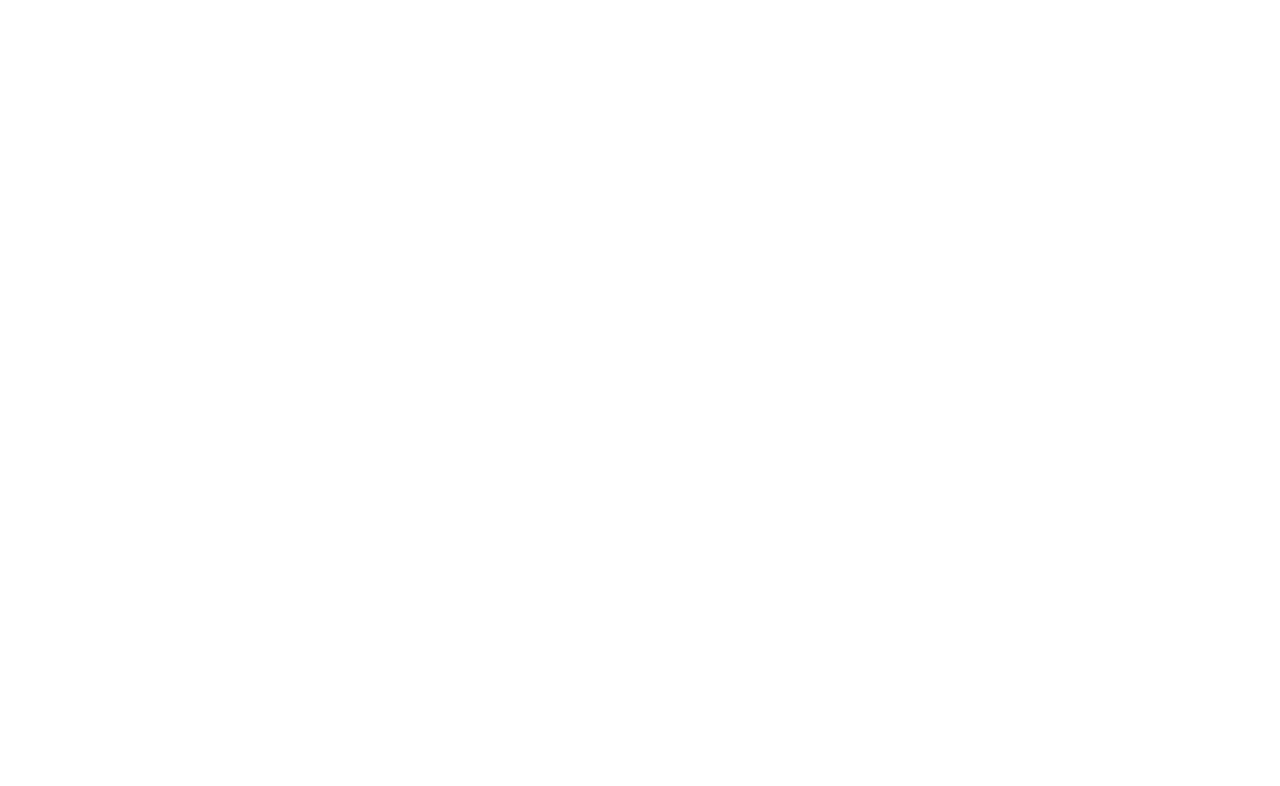
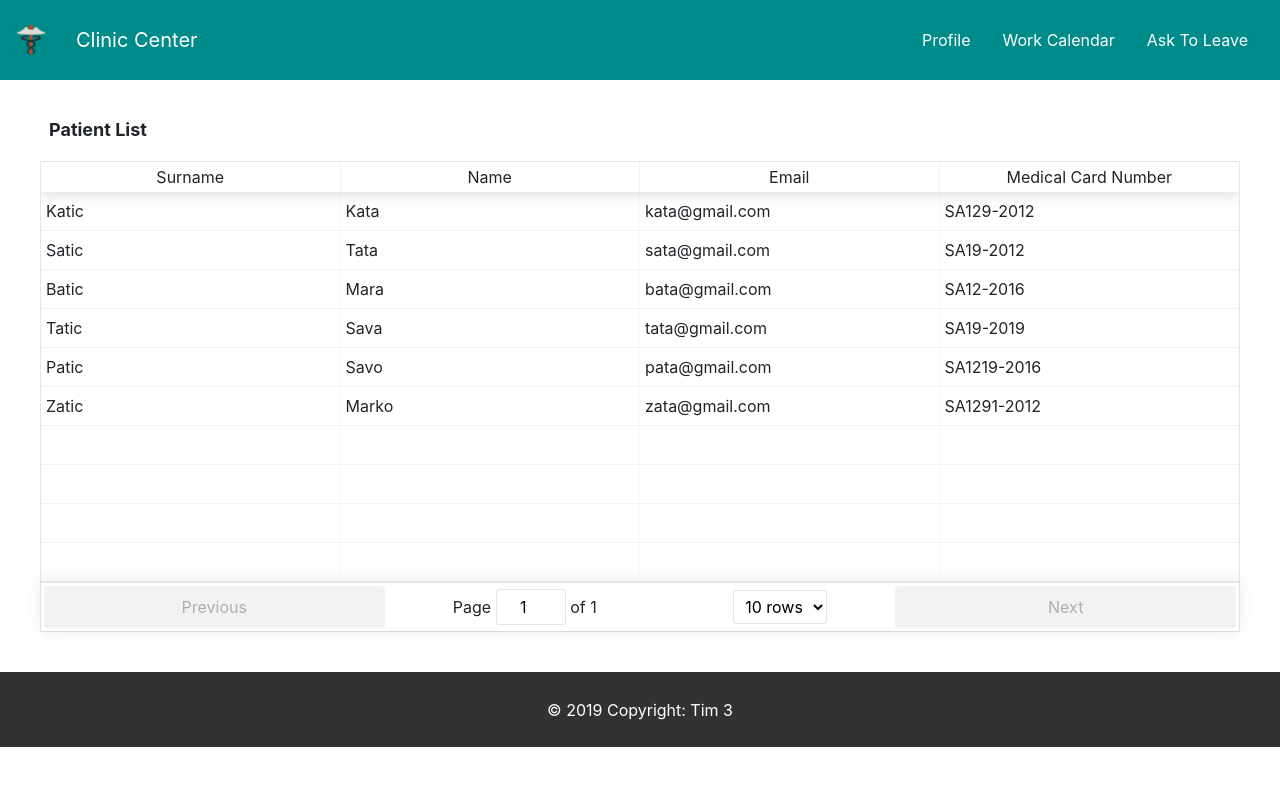
Before and after one commit to djordjebatic/PSW-2019-2020-backend, a React app: page /patients in a window 1280 px wide. Built offline with nearby package versions, Linux system fonts and the light colour scheme.

Commit message:
added patients llist page, added few router options

```diff
--- a/src/App/App.js
+++ b/src/App/App.js
@@ -6,6 +6,8 @@ import Register from './LoginAndRegistration/Register/Register'
 import Login from './LoginAndRegistration/Login/Login'
 import Nurse from './Content/Nurse/Nurse'
 import Doctor from './Content/Doctor/Doctor'
+import PatientsList from './Content/PatientsList/PatientsList'
+import AbsenceRequest from './Content/Doctor/AbsenceRequest/AbsenceRequest';
 
 function App() {
   return (
@@ -24,6 +26,12 @@ function App() {
           <Route path="/doctor">
             <Doctor />
           </Route>
+          <Route path="/patients">
+            <PatientsList />
+          </Route>
+          <Route path="/absence-request">
+            <AbsenceRequest />
+          </Route>
         </Switch>
       </BrowserRouter>
     </div>
--- /dev/null
+++ b/src/App/Content/Doctor/AbsenceRequest/AbsenceRequest.js
@@ -0,0 +1,24 @@
+import React from 'react';
+import ReactTable from "react-table";
+import "react-table/react-table.css";
+import Header from '../../Header/Header';
+import Footer from '../../Footer/Footer';
+
+
+class AbsenceRequest extends React.Component {
+  render() {
+
+  return (
+    <div className="AbsenceRequest">
+      <Header/>
+      <br/>
+      <h3>Absence Request Page</h3>
+      <br/>
+      <Footer/>
+
+    </div>
+  );
+  }
+}
+
+export default AbsenceRequest;
--- a/src/App/Content/Doctor/Doctor.css
+++ b/src/App/Content/Doctor/Doctor.css
@@ -40,3 +40,7 @@
     color: white;
     background-color: darkcyan;
 }
+
+.link-btn-doctor:hover {
+    color: silver;
+}
--- a/src/App/Content/Doctor/Doctor.js
+++ b/src/App/Content/Doctor/Doctor.js
@@ -1,5 +1,5 @@
 import React from 'react';
-import ReactTable from "react-table";
+import { Link } from 'react-router-dom'
 import "react-table/react-table.css";
 import Header from '../Header/Header';
 import Footer from '../Footer/Footer';
@@ -25,7 +25,7 @@ class Doctor extends React.Component {
                 <div className="col link">
                     <h4>All Patients</h4>
                     <p>Look at the list of all patients in your clinic.</p>
-                    <a class="btn link-btn-doctor">View List</a>
+                    <Link to="/patients" class="btn link-btn-doctor">View List</Link>
                 </div>
                 <div className="col link">
                     <h4>Create New Appointment</h4>
@@ -35,7 +35,7 @@ class Doctor extends React.Component {
                 <div className="col link">
                     <h4>Create Absence/Vacation Request</h4>
                     <p>Choose start and end date.</p>
-                    <a class="btn link-btn-doctor">Create</a>
+                    <Link to="absence-request" class="btn link-btn-doctor">Create</Link>
                 </div>
             </div>
         </div>
--- /dev/null
+++ b/src/App/Content/PatientsList/PatientsList.css
@@ -0,0 +1,11 @@
+.patients-title {
+    font-size: large;
+    padding-top: 2em;
+    padding-bottom: 1em;
+    font-weight: bold;
+    padding-left: 0.5em;
+}
+
+.rtable {
+    margin: 0 40px 40px 40px;
+}
--- /dev/null
+++ b/src/App/Content/PatientsList/PatientsList.js
@@ -0,0 +1,106 @@
+import React from 'react';
+import ReactTable from "react-table";
+import "react-table/react-table.css";
+import Header from '../Header/Header';
+import Footer from '../Footer/Footer';
+
+import './PatientsList.css'
+
+class PatientsList extends React.Component {
+  render() {
+    const auth = [{
+    code: 'HSCV1235-1',
+    name: 'Pentaksilin',
+    patient: 'Katic Kata',
+    doctor: 'Marko Stojic',
+    authenticate: <button>Confirm</button>
+  },{
+    code: 'BLJV135-19',
+    name: 'Amoksicilin',
+    patient: 'Katic Kata',
+    doctor: 'Marko Stojic',
+    authenticate: <button>Confirm</button>
+  }]
+    const auth_columns = [{
+      Header: 'Code',
+      accessor: 'code'
+    },{
+      Header: 'Name',
+      accessor: 'name'
+    },{
+      Header: 'Patient',
+      accessor: 'patient'
+    },{
+      Header: 'Doctor',
+      accessor: 'doctor'
+    },{
+      Header: 'Authenticate',
+      accessor: 'authenticate'
+    }]
+    const columns = [{
+        Header: 'Surname',
+        accessor: 'surname'
+      },{
+        Header: 'Name',
+        accessor: 'name'
+      },{
+        Header: 'Email',
+        accessor: 'email'
+      },{
+        Header: 'Medical Card Number',
+        accessor: 'cardNumber'
+      }]
+    const data = [{
+        email: 'kata@gmail.com',
+        surname: 'Katic',
+        name: 'Kata',
+        cardNumber: 'SA129-2012'
+      },{
+        email: 'sata@gmail.com',
+        surname: 'Satic',
+        name: 'Tata',
+        cardNumber: 'SA19-2012'
+      },{
+        email: 'bata@gmail.com',
+        surname: 'Batic',
+        name: 'Mara',
+        cardNumber: 'SA12-2016'
+      },{
+        email: 'tata@gmail.com',
+        surname: 'Tatic',
+        name: 'Sava',
+        cardNumber: 'SA19-2019'
+
+      },{
+        email: 'pata@gmail.com',
+        surname: 'Patic',
+        name: 'Savo',
+        cardNumber: 'SA1219-2016'
+
+      },{
+        email: 'zata@gmail.com',
+        surname: 'Zatic',
+        name: 'Marko',
+        cardNumber: 'SA1291-2012'
+
+      }]
+  return (
+    <div className="PatientsList">
+      <Header/>
+      <div className='patients rtable'>
+      <div className="patients-title">Patient List</div>
+        <ReactTable
+          data={data}
+          columns={columns}
+          defaultPageSize = {10}
+          pageSizeOptions = {[5, 10, 15]}
+        />
+        </div>
+      <Footer/>
+
+    </div>
+  );
+  }
+}
+
+export default PatientsList;
```
